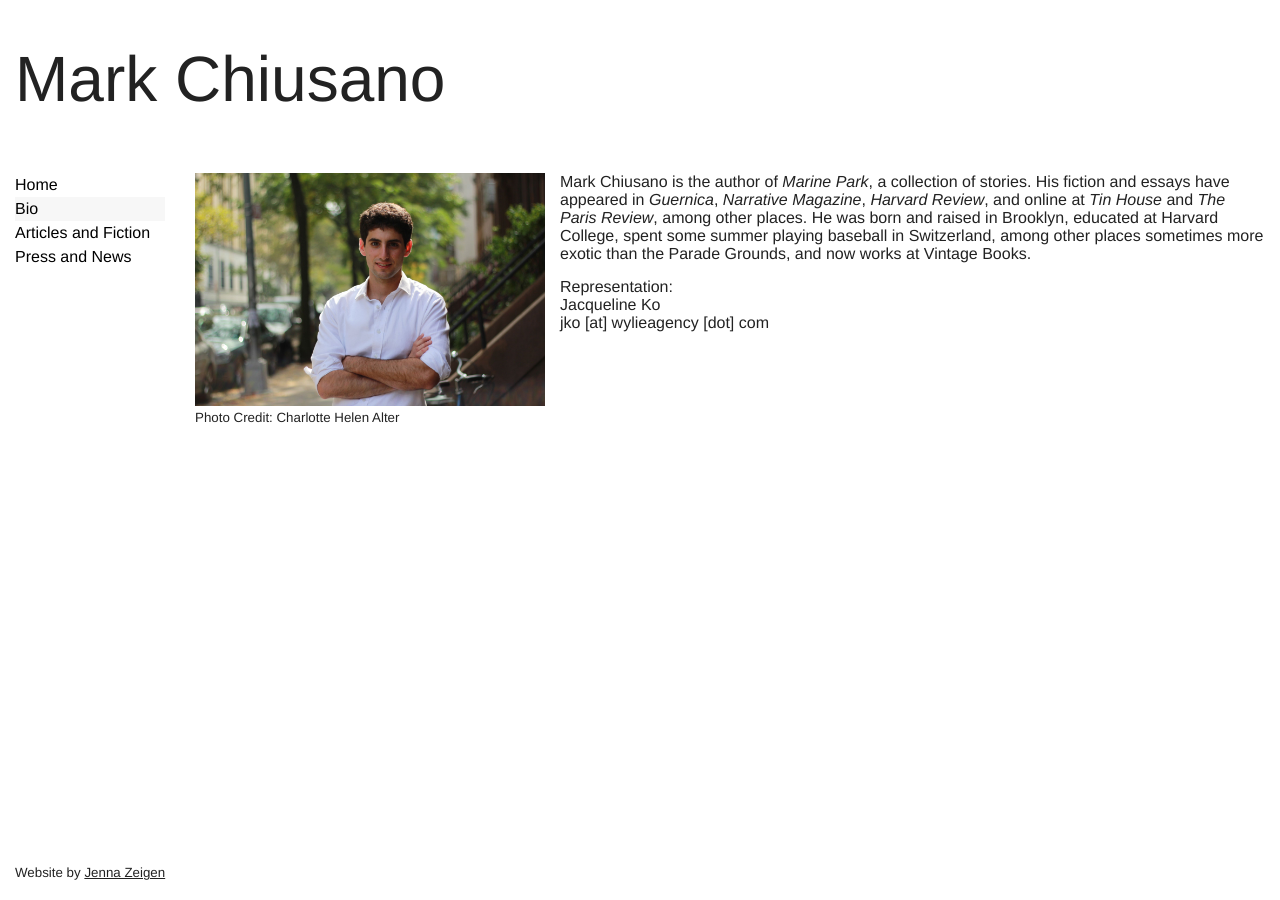
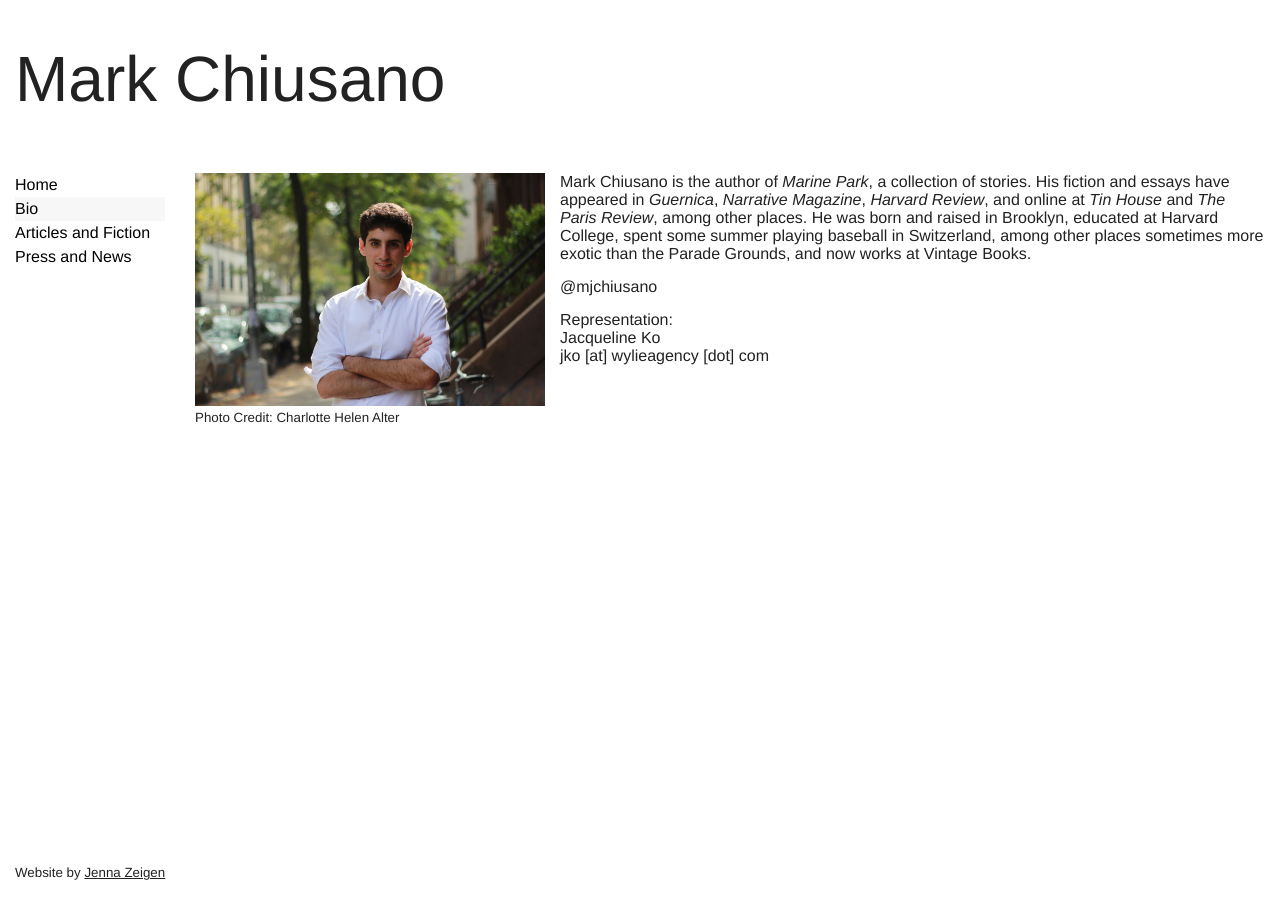
Before and after one commit to mjchiusano/mjchiusano.github.io, a Jekyll site: the page built from bio.html, in a window 1280 px wide. Built offline with Jekyll 4.4.1, drawn with Linux system fonts in a browser that asks for light colours; Markdown is read by kramdown in place of the engine named in the settings.

Commit message:
Add twitter to bio page

```diff
--- a/bio.html
+++ b/bio.html
@@ -10,6 +10,8 @@ title: Biography
 
 <p class="gutter-pad-bottom">Mark Chiusano is the author of <i>Marine Park</i>, a collection of stories. His fiction and essays have appeared in <i>Guernica</i>, <i>Narrative Magazine</i>, <i>Harvard Review</i>, and online at <i>Tin House</i> and <i>The Paris Review</i>, among other places. He was born and raised in Brooklyn, educated at Harvard College, spent some summer playing baseball in Switzerland, among other places sometimes more exotic than the Parade Grounds, and now works at Vintage Books.</p>
 
+<p class="gutter-pad-bottom">@mjchiusano</p>
+
 <p>Representation:<br>
 Jacqueline Ko<br>
 jko [at] wylieagency [dot] com</p>
```
